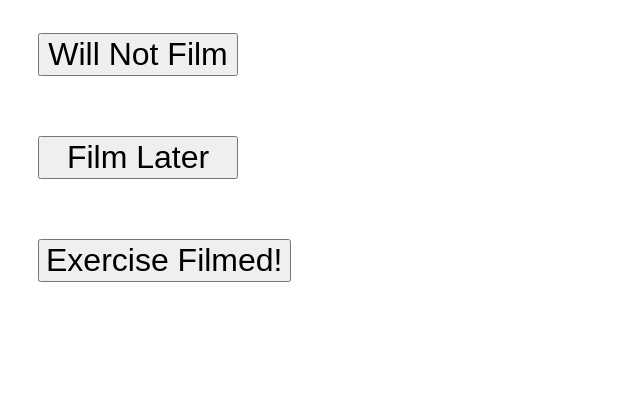
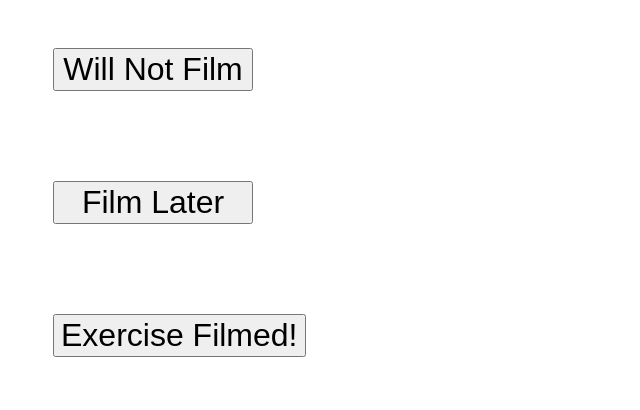
Before and after one commit to slobdell/refilm-workout, a Django app: template refilm_workout/templates/basic_navigation/base.html in a window 1280 px wide. Shown: the part 441-851 px from the top of the page, without its empty margins (0-640 px from the left). Before the commit the page ends 723 px from the top, so only its background shows below. Run offline with Django 3.2, Linux system fonts and the light colour scheme; the template is opened without the code that fills it: most values are stand-ins (such as "Sample title", 1, 10 or a date in 2020); parts of the project's set-up code (start-up, migrations or seed data) failed here and were passed over.

Commit message:
increase padding

```diff
--- a/refilm_workout/templates/basic_navigation/base.html
+++ b/refilm_workout/templates/basic_navigation/base.html
@@ -22,19 +22,19 @@
     <form action="." method="POST">
         <input type="hidden" name="exercise_id" value="{{ exercise_id }}"/>
         <input type="hidden" name="action" value="discard" />
-        <input type="submit" value="Will Not Film" style="margin: 30px; min-width: 200px; font-size: 2em;">
+        <input type="submit" value="Will Not Film" style="margin: 45px; min-width: 200px; font-size: 2em;">
     </form>
 
     <form action="." method="POST">
         <input type="hidden" name="exercise_id" value="{{ exercise_id }}"/>
         <input type="hidden" name="action" value="later" />
-        <input type="submit" value="Film Later" style="margin: 30px; min-width: 200px; font-size: 2em;">
+        <input type="submit" value="Film Later" style="margin: 45px; min-width: 200px; font-size: 2em;">
     </form>
 
     <form action="." method="POST">
         <input type="hidden" name="exercise_id" value="{{ exercise_id }}"/>
         <input type="hidden" name="action" value="filmed" />
-        <input type="submit" value="Exercise Filmed!" style="margin: 30px; min-width: 200px; font-size: 2em;">
+        <input type="submit" value="Exercise Filmed!" style="margin: 45px; min-width: 200px; font-size: 2em;">
     </form>
 	<!-- Javascript/jQuery
 	================================================== -->
```
